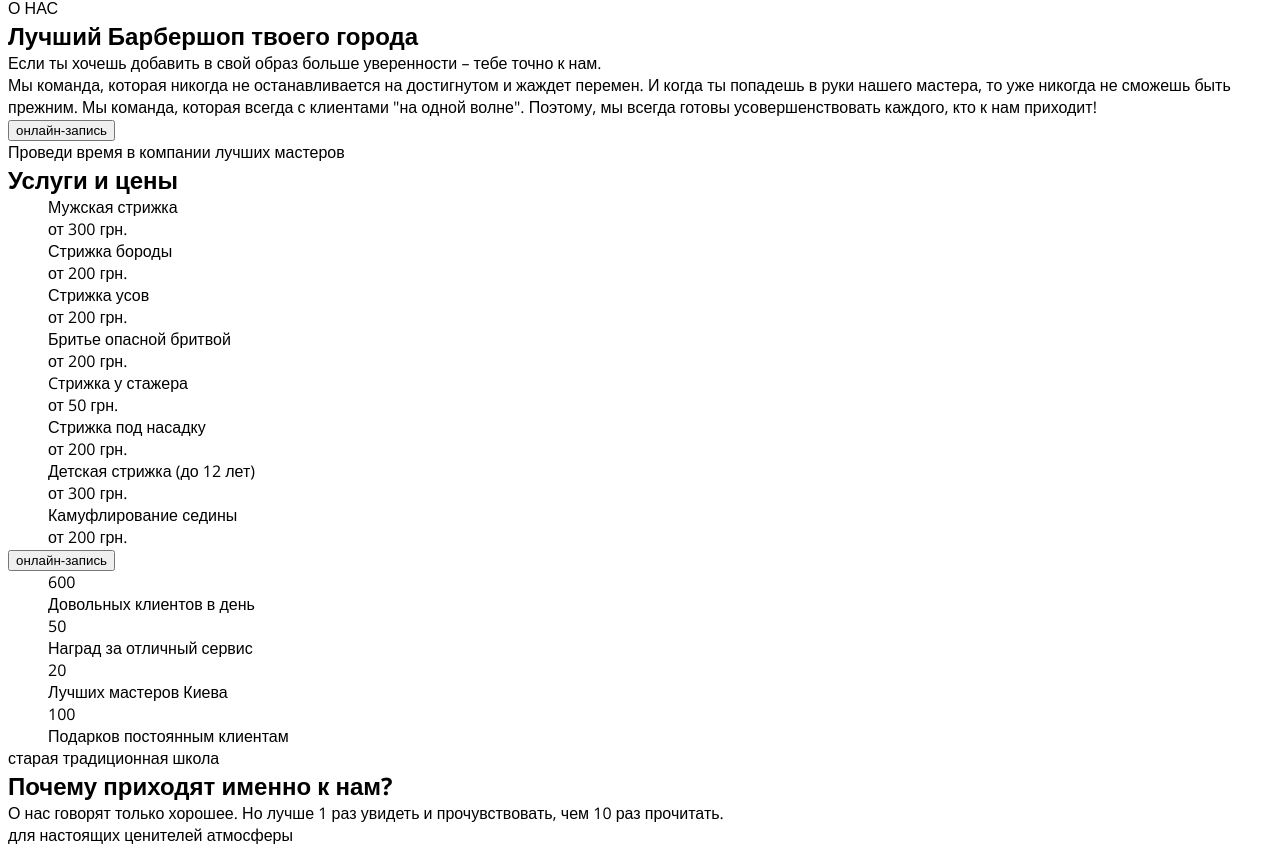
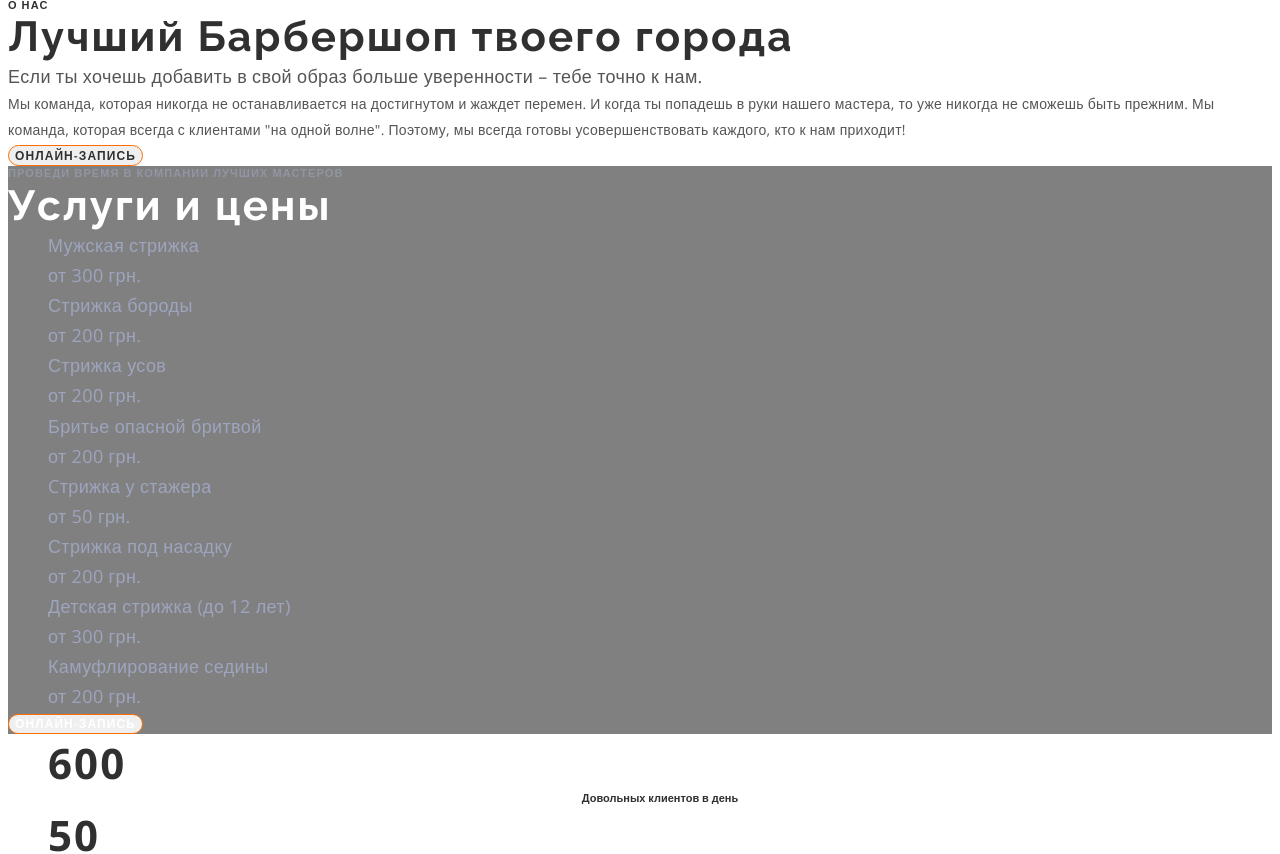
Before and after one commit to MariaK1506/barbershop, a plain HTML site: page index.html in a window 1280 px wide. Shown: the part 1242-2096 px from the top of the page. Drawn offline with nearby package versions, Linux system fonts and the light colour scheme.

Commit message:
Стили

```diff
--- a/css/styles.css
+++ b/css/styles.css
@@ -106,7 +106,7 @@ img {
 
 .hero-title {
   font-family: 'Raleway', sans-serif;
-  font-weight: 700;
+
   font-size: 72px;
   line-height: 1.18;
   letter-spacing: 0.05em;
@@ -118,3 +118,161 @@ img {
   letter-spacing: 0.02em;
   color: #9da4bd;
 }
+
+/* -----------ABOUT--------- */
+
+.about-pre-title {
+  font-weight: 600;
+  font-size: 11px;
+  line-height: 1.36x;
+  letter-spacing: 0.1em;
+  text-transform: uppercase;
+  color: #303030;
+}
+.about-title {
+  font-family: 'Raleway', sans-serif;
+
+  font-size: 42px;
+  line-height: 1.17;
+  letter-spacing: 0.05em;
+  color: var(--second-title-color);
+}
+.about-after-title {
+  font-size: 18px;
+  line-height: 1.67;
+  letter-spacing: 0.02em;
+  color: #555555;
+}
+
+.about-text {
+  font-size: 14px;
+  line-height: 1.86;
+  letter-spacing: 0.02em;
+  color: #555555;
+}
+.about-btn {
+  font-family: inherit;
+  font-weight: 600;
+  font-size: 12px;
+  line-height: 1.33x;
+  letter-spacing: 0.09em;
+  text-transform: uppercase;
+  color: var(--second-btn-color);
+  border: 1px solid var(--accent-color);
+  box-sizing: border-box;
+  border-radius: 25px;
+}
+
+/* -------------PRICES-------- */
+
+.prices {
+  background-color: grey;
+}
+.prices-pre-title {
+  font-weight: 600;
+  font-size: 11px;
+  line-height: 1.36;
+  letter-spacing: 0.1em;
+  text-transform: uppercase;
+  color: rgba(157, 164, 189, 0.6);
+}
+.prices-title {
+  font-family: 'Raleway', sans-serif;
+  font-size: 42px;
+  line-height: 1.17;
+  letter-spacing: 0.05em;
+  color: var(--first-title-color);
+}
+
+.prices-item-text {
+  font-size: 18px;
+  line-height: 1.67;
+  letter-spacing: 0.02em;
+  color: #9da4bd;
+}
+
+.prices-btn {
+  font-family: inherit;
+  font-weight: 600;
+  font-size: 12px;
+  line-height: 1.33;
+  letter-spacing: 0.09em;
+  text-transform: uppercase;
+  color: var(--first-btn-color);
+  border: 1px solid var(--accent-color);
+  box-sizing: border-box;
+  border-radius: 25px;
+}
+
+/* ----------REASONS-------- */
+
+.reasons-digit {
+  font-weight: 700;
+  font-size: 42px;
+  line-height: 1.36;
+  text-align: center;
+  letter-spacing: 0.05em;
+  color: #303030;
+}
+.reasons-item-text {
+  font-weight: 600;
+  font-size: 11px;
+  line-height: 1.36;
+  text-align: center;
+  color: #303030;
+}
+.reasons-pre-title {
+  font-weight: 600;
+  font-size: 11px;
+  line-height: 15px;
+  letter-spacing: 0.1em;
+  text-transform: uppercase;
+  color: #303030;
+}
+
+.reasons-title {
+  font-family: 'Raleway', sans-serif;
+  font-size: 42px;
+  line-height: 1.17;
+  letter-spacing: 0.05em;
+  color: var(--second-title-color);
+}
+
+.reasons-after-title {
+  font-size: 18px;
+  line-height: 1.67;
+  letter-spacing: 0.02em;
+  color: #555555;
+}
+
+/* ---------MASTERS----------- */
+
+.masters-pre-title {
+  font-weight: 600;
+  font-size: 11px;
+  line-height: 1.36;
+  letter-spacing: 0.1em;
+  text-transform: uppercase;
+  color: #303030;
+}
+.masters-title {
+  font-family: 'Raleway', sans-serif;
+  font-size: 42px;
+  line-height: 1.17;
+  letter-spacing: 0.05em;
+  color: var(--second-title-color);
+}
+.masters-item-title {
+  font-size: 18px;
+  line-height: 1.39;
+  text-align: center;
+  letter-spacing: 0.02em;
+  color: #303030;
+}
+.masters-item-text {
+  font-size: 14px;
+  line-height: 1.36;
+  text-align: center;
+  letter-spacing: 0.02em;
+  color: var(--accent-color);
+}
--- a/index.html
+++ b/index.html
@@ -49,7 +49,7 @@
                 <li class="about-item"><img src="./images/about-img-1.jpg" alt="барбер бреет шею" width="270" height="445"></li>
                 <li class="about-item"><img src="./images/about-img-2.jpg" alt="барбер делает кантик" width="270" height="445"></li>
             </ul>
-            <p class="about-pte-title">О НАС</p>
+            <p class="about-pre-title">О НАС</p>
             <h2 class="about-title">Лучший Барбершоп твоего города</h2>
             <p class="about-after-title">Если ты хочешь добавить в свой образ больше уверенности – тебе точно к нам.</p>
             <p class="about-text">Мы команда, которая никогда не останавливается на достигнутом и жаждет перемен. И когда ты попадешь в руки нашего мастера,
@@ -97,7 +97,7 @@
                     <p class="prices-item-text">от 200 грн.</p>
                 </li>
             </ul>
-            <button type="button prices-btn">онлайн-запись</button>
+            <button type="button" class="prices-btn">онлайн-запись</button>
         </section>
         <section class="reasons">
             <ul class="list reasons-list">
```
